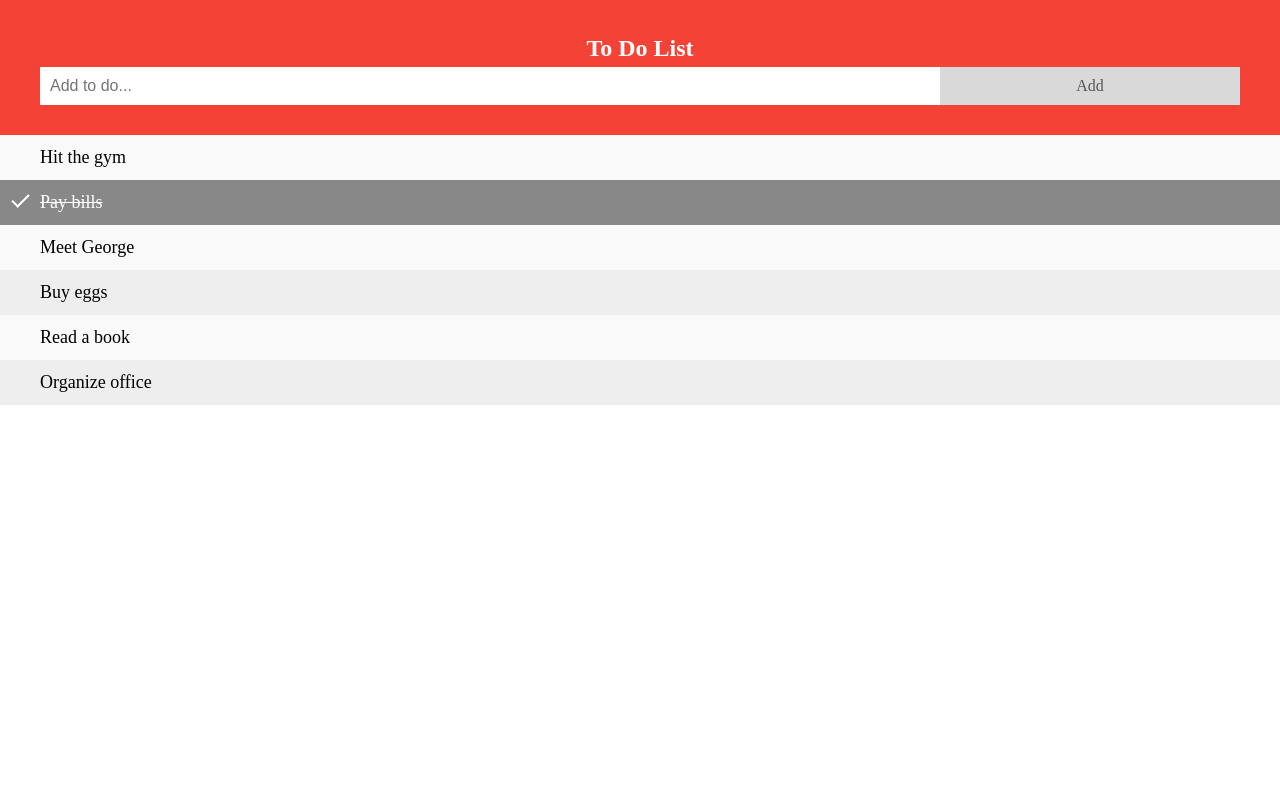
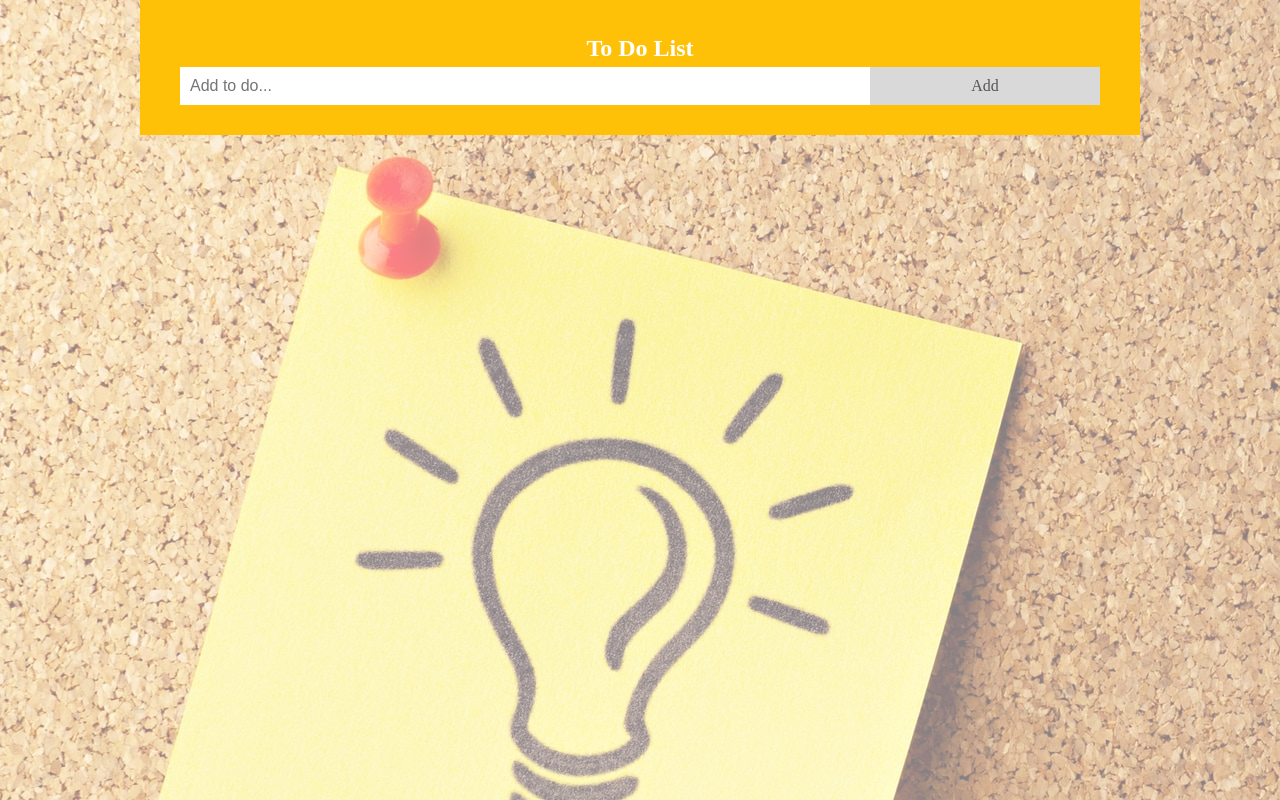
Before and after one commit to farukci/js-todo-list, a plain HTML site: page index.html in a window 1280 px wide. Drawn offline with Linux system fonts and the light colour scheme.

Commit message:
project updated

```diff
--- a/index.html
+++ b/index.html
@@ -12,12 +12,12 @@
     </div>
 
     <ul id="myUL">
-      <li>Hit the gym</li>
+      <!-- <li>Hit the gym</li>
       <li class="checked">Pay bills</li>
       <li>Meet George</li>
       <li>Buy eggs</li>
       <li>Read a book</li>
-      <li>Organize office</li>
+      <li>Organize office</li> -->
     </ul>
 
     <script src="index_class.js"></script>
--- a/styles.css
+++ b/styles.css
@@ -1,6 +1,11 @@
 body {
-  margin: 0;
+  margin: 0 auto;
   min-width: 250px;
+  max-width: 1000px;
+  background: url("./image/cork-board.jpg"), rgba(255, 255, 255, 0.5);
+  background-blend-mode: lighten;
+  background-repeat: no-repeat, no-repeat;
+
 }
 
 /* Include the padding and border in an element's total width and height */
@@ -71,13 +76,13 @@ ul li.checked::before {
 }
 
 .close:hover {
-  background-color: #f44336;
+  background-color: #ffc107;
   color: white;
 }
 
 /* Style the header */
 .header {
-  background-color: #f44336;
+  background-color: #ffc107;
   padding: 30px 40px;
   color: white;
   text-align: center;
```
Also changed, not shown: image/cork-board.jpg (added).
